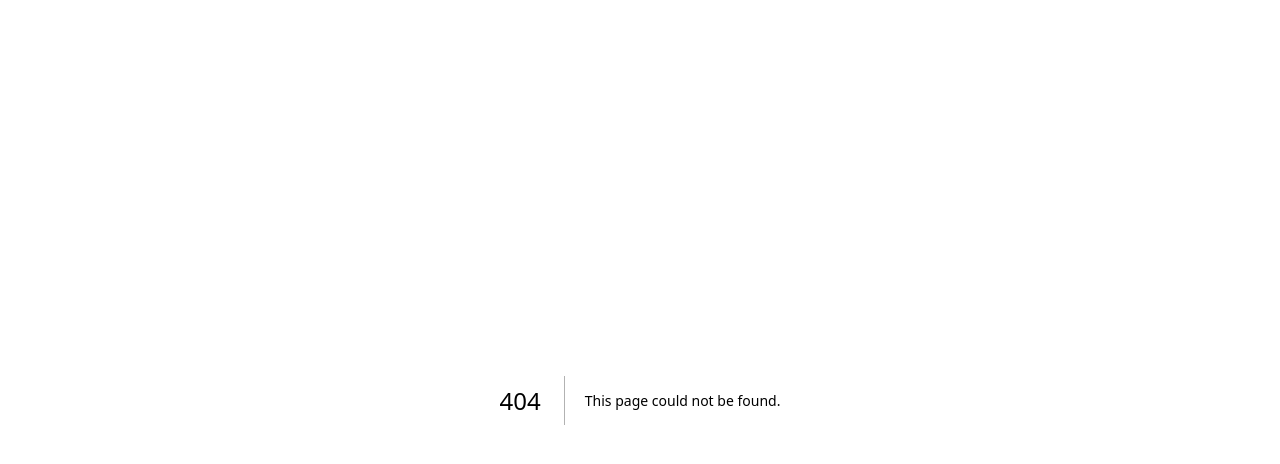
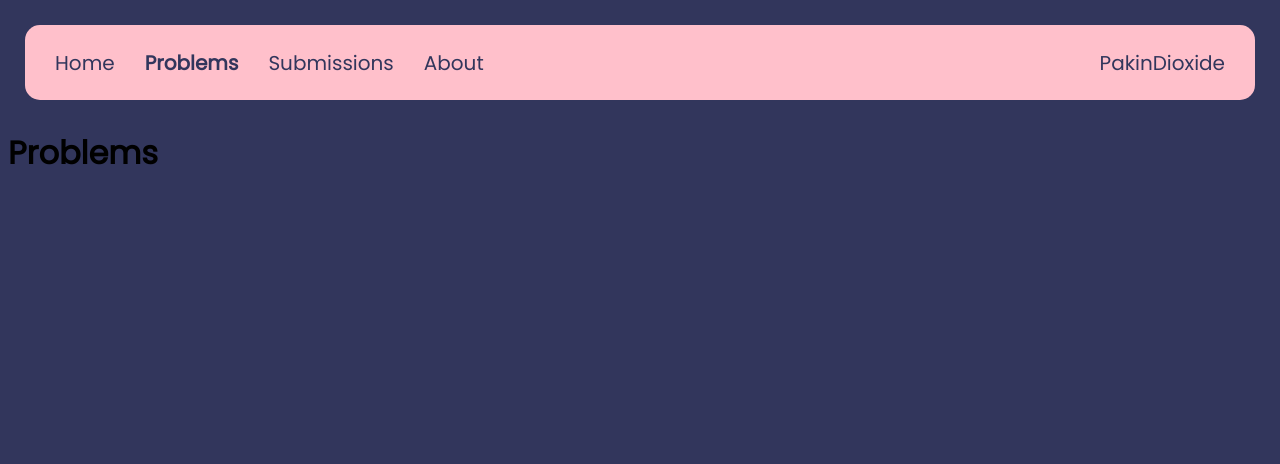
Before and after one commit to grader71/grader71, a Next.js app: page /Problems in a window 1280 px wide. Before the commit this address had no page. Shown: the top 464 px of the page. Built offline with nearby package versions, Linux system fonts and the light colour scheme.

Commit message:
Fix header

```diff
--- /dev/null
+++ b/src/app/Problems/page.tsx
@@ -0,0 +1,14 @@
+import React from 'react'
+import Header from '@/components/header'
+import '@/styles/global.css'
+
+const home = () => {
+  return (
+    <div>
+      <Header selected = "Problems" username = "PakinDioxide"/>
+      <h1>Problems</h1>
+    </div>
+  )
+}
+
+export default home
--- a/src/app/layout.tsx
+++ b/src/app/layout.tsx
@@ -12,8 +12,8 @@ export default function RootLayout({
     <html lang="en">
       <head>
       <link rel="preconnect" href="https://fonts.googleapis.com" />
-<link rel="preconnect" href="https://fonts.gstatic.com" />
-<link href="https://fonts.googleapis.com/css2?family=Poppins&display=swap" rel="stylesheet" />
+      <link rel="preconnect" href="https://fonts.gstatic.com" />
+      <link href="https://fonts.googleapis.com/css2?family=Poppins&display=swap" rel="stylesheet" />
       </head>
       <body>{children}</body>
     </html>
--- a/src/components/header.tsx
+++ b/src/components/header.tsx
@@ -1,4 +1,5 @@
 import '@/styles/header.css'
+import Link from 'next/link'
 
 const Header = ({ selected, username }: { selected: string, username: string }) => {
     return (
@@ -6,11 +7,11 @@ const Header = ({ selected, username }: { selected: string, username: string })
             {/* <div className="logo">
                 (logo)
             </div> */}
-            <a className={"Home" === selected ? "menu_selected" : "menu"} href="/">Home</a>
-            <a className={"Problems" === selected ? "menu_selected" : "menu"} href="/Problems">Problems</a>
-            <a className={"Submissions" === selected ? "menu_selected" : "menu"} href="/Submissions">Submissions</a>
-            <a className={"About" === selected ? "menu_selected" : "menu"} href="/About">About</a>
-            <a className={"Profile" === selected ? "account_menu_selected" : "account_menu"} href="/Proflie">{username}</a>
+            <Link className={"Home" === selected ? "menu_selected" : "menu"} href="/">Home</Link>
+            <Link className={"Problems" === selected ? "menu_selected" : "menu"} href="/Problems">Problems</Link>
+            <Link className={"Submissions" === selected ? "menu_selected" : "menu"} href="/Submissions">Submissions</Link>
+            <Link className={"About" === selected ? "menu_selected" : "menu"} href="/About">About</Link>
+            <Link className={"Profile" === selected ? "account_menu_selected" : "account_menu"} href="/Proflie">{username}</Link>
         </div>
     );
 }
--- a/src/styles/global.css
+++ b/src/styles/global.css
@@ -7,3 +7,7 @@ body {
 div {
     font-family: "Poppins", Arial;
 }
+
+h1 {
+
+}
```
